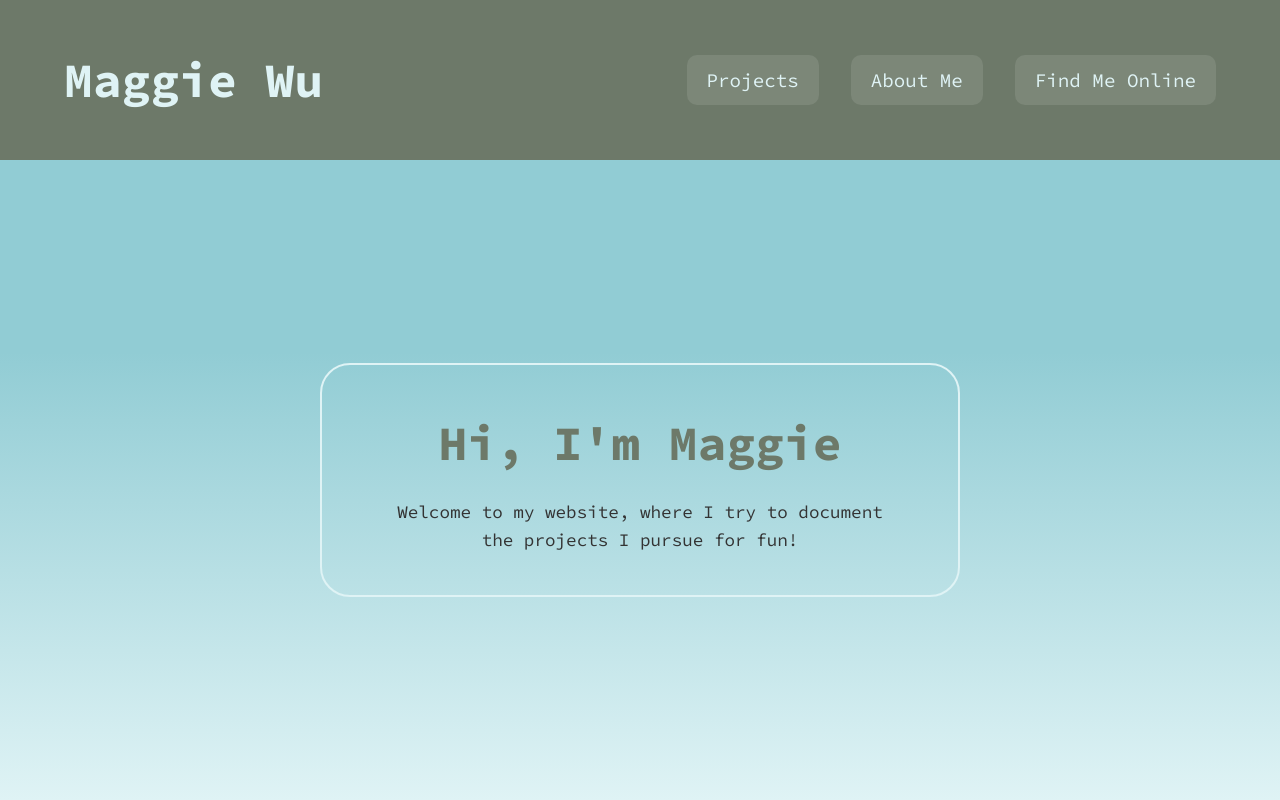
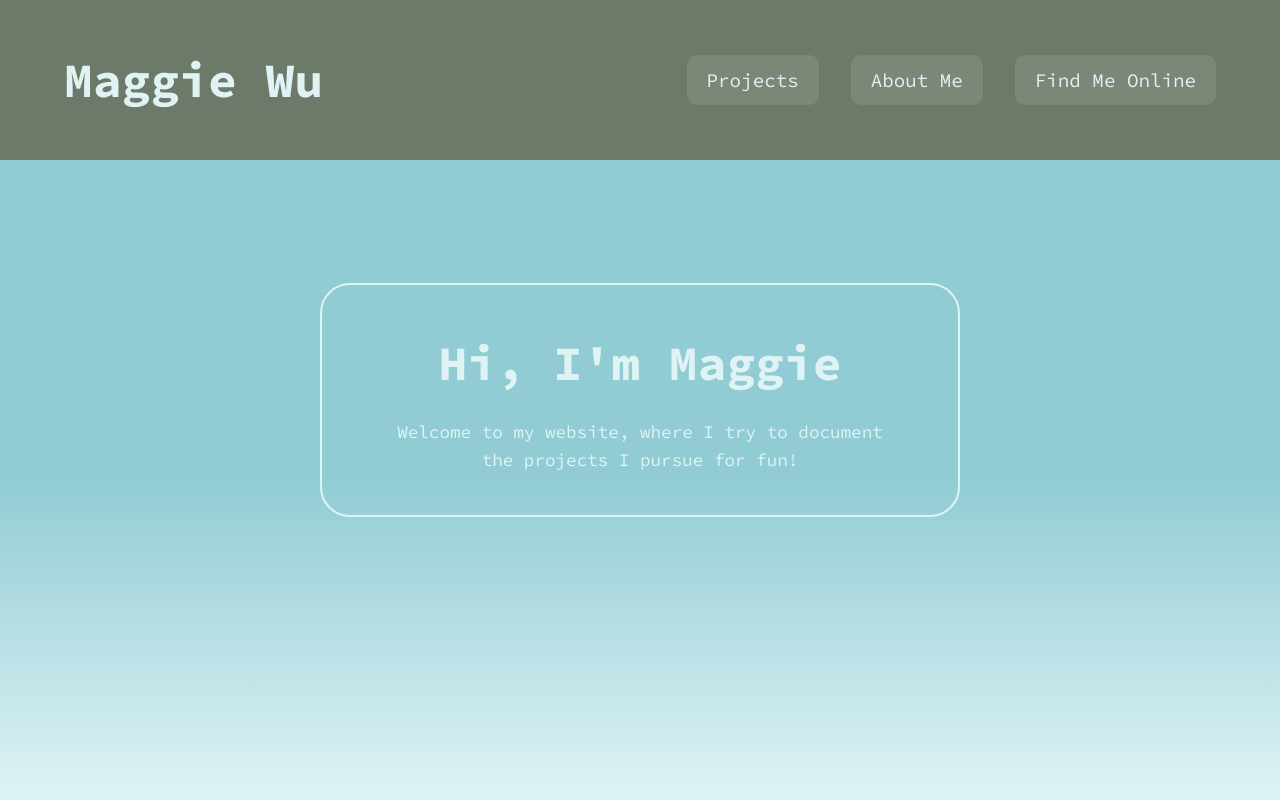
Before and after one commit to notmuffinhead/notmuffinhead.github.io, a Next.js app in the folder latest/: page / in a window 1280 px wide. Shown: the top 800 px of the page. Built offline with nearby package versions, Linux system fonts and the light colour scheme.

Commit message:
updated landing and contact items

```diff
--- a/latest/components/Contact.module.css
+++ b/latest/components/Contact.module.css
@@ -13,7 +13,7 @@
   padding: 10px 20px;
   border-radius: 10px;
   display: inline-block;
-  background-color: var(--morning-birch);
+  background-color: rgba(255, 255, 255, 0.1);
   margin: 0.5rem 1rem;
 }
 
--- a/latest/components/Landing.module.css
+++ b/latest/components/Landing.module.css
@@ -3,7 +3,7 @@
   display: flex;
   align-items: center;
   justify-content: center;
-  background: linear-gradient(to bottom, var(--darker-sky-blue) 30%, var(--sky-blue) 100%);
+  background: linear-gradient(to bottom, var(--darker-sky-blue) 50%, var(--sky-blue) 100%);
 }
 
 .content {
@@ -12,13 +12,17 @@
   border-radius: 30px;
   border: 2px solid var(--sky-blue);
   max-width: 50%;
+  transform: translateY(-10vh);
 }
 
 .content h1 {
   font-size: 3rem;
-  color: var(--evergreen-shadow);
   font-weight: 600;
   padding: 1rem 0rem;
+}
+
+.content p {
+  color: var(--sky-blue);
 }
 
 @media (max-width: 768px) {
```
